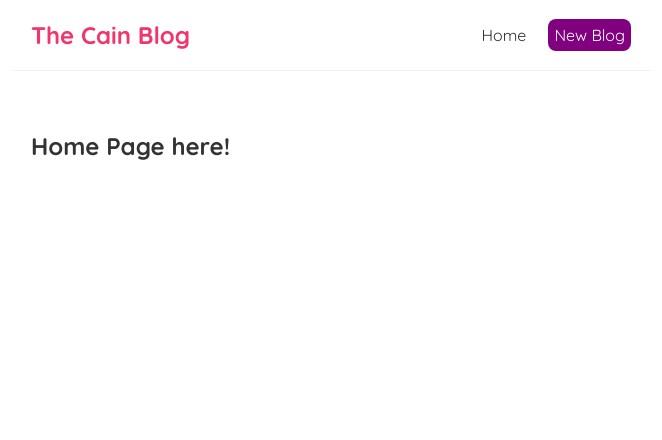
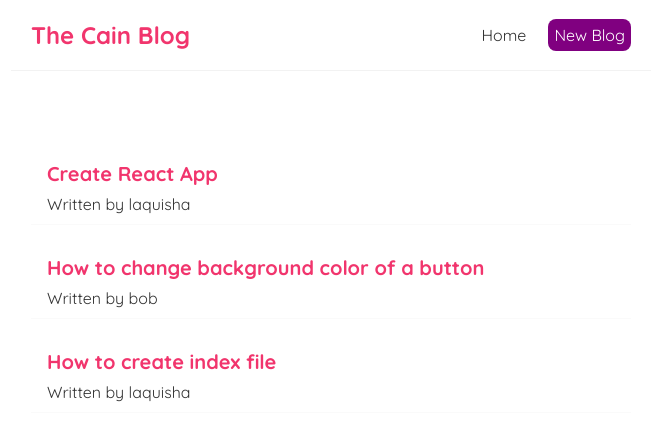
Before and after one commit to llcain/react-cain-blog, a React (Create React App) app: page / in a window 1280 px wide. Shown: the top 440 px of the page, without its empty margins (309-971 px from the left). Built offline with nearby package versions, Linux system fonts and the light colour scheme.

Commit message:
Mapping through blogs

```diff
--- a/src/App.css
+++ b/src/App.css
@@ -37,4 +37,21 @@
   max-width: 600px;
   margin: 40px auto;
   padding: 20px;
+}
+
+/* blog previews / list */
+.blog-preview {
+  padding: 10px 16px;
+  margin: 20px 0;
+  border-bottom: 1px solid #fafafa;
+}
+
+.blog-preview:hover {
+  box-shadow: 1px 3px 5px rgba(0, 0, 0, 0.1);
+}
+
+.blog-preview h2 {
+  font-size: 20px;
+  color: #f1356d;
+  margin-bottom: 8px;
 }/*# sourceMappingURL=App.css.map */
--- a/src/App.scss
+++ b/src/App.scss
@@ -45,3 +45,18 @@ $secondary-color: green;
   margin: 40px auto;
   padding: 20px;
 }
+
+/* blog previews / list */
+.blog-preview {
+  padding: 10px 16px;
+  margin: 20px 0;
+  border-bottom: 1px solid #fafafa;
+}
+.blog-preview:hover {
+  box-shadow: 1px 3px 5px rgba(0,0,0,0.1);
+}
+.blog-preview h2 {
+  font-size: 20px;
+  color: #f1356d;
+  margin-bottom: 8px;
+}
--- a/src/Home.js
+++ b/src/Home.js
@@ -1,7 +1,21 @@
+import { useState } from "react";
+
 const Home = () => {
+
+    const [blogs, setBlogs] = useState([
+        { title: 'Create React App', body: 'Create a folder by opening bash terminal. Give the folder a name. Open in VS code. Open ternal and run npm create-react-app with dot afterwards. Press enter', author: 'laquisha', id: 1},
+        { title: 'How to change background color of a button', body: 'Give the button a class name. Create styles file. Put class name to button. Make background color to property of your choice. Link styles file in index file.', author: 'bob', id: 2},
+        { title: 'How to create index file', body: 'Open project in vs code. Click on new file. Name the file index.html. Put markup language in it. Start live server.', author: 'laquisha', id: 3}
+    ]);
+
     return (
         <div className="home">
-            <h2>Home Page here!</h2>
+            {blogs.map((blog) => (
+                <div className="blog-preview" key={blog.id}>
+                    <h2>{ blog.title }</h2>
+                    <p>Written by { blog.author } </p>
+                </div>
+            ))}
         </div>
 
      );
```
Also changed, not shown: 1 other file (tests, documents, lock files or other folders).
